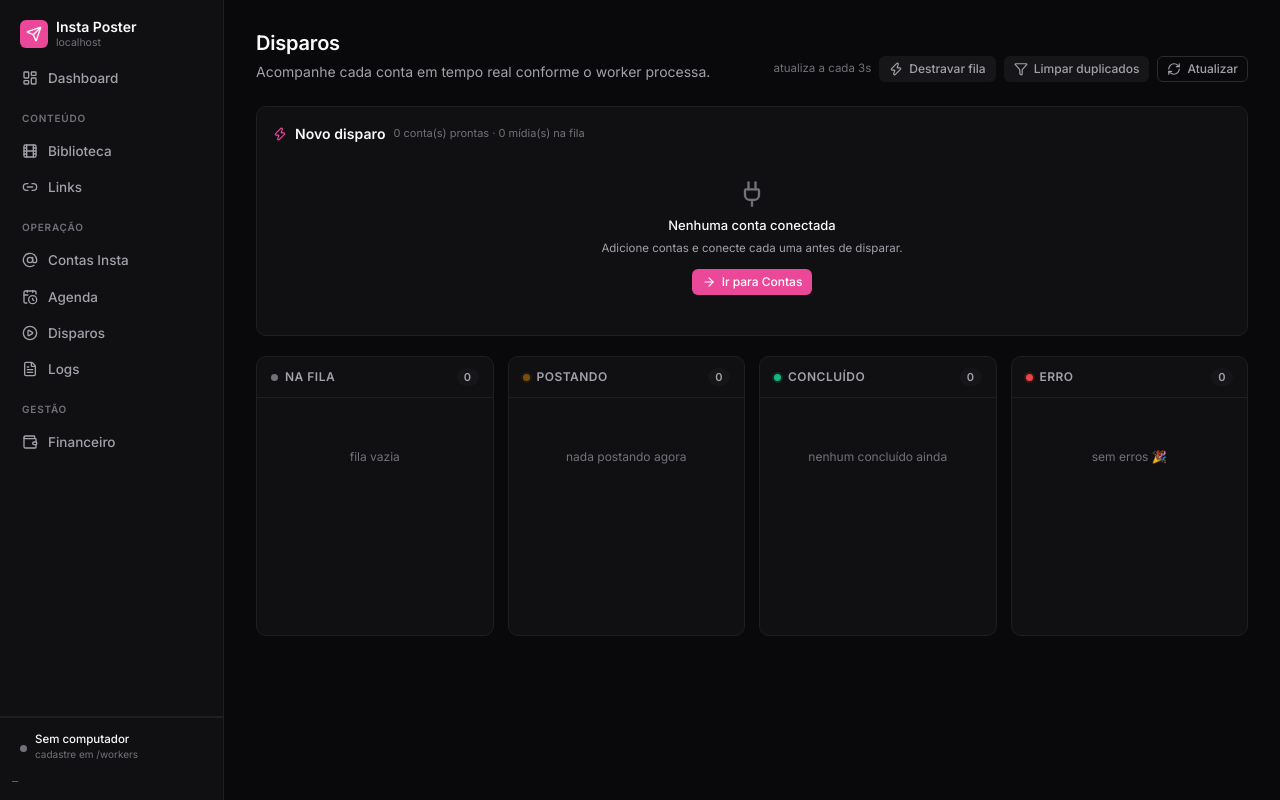
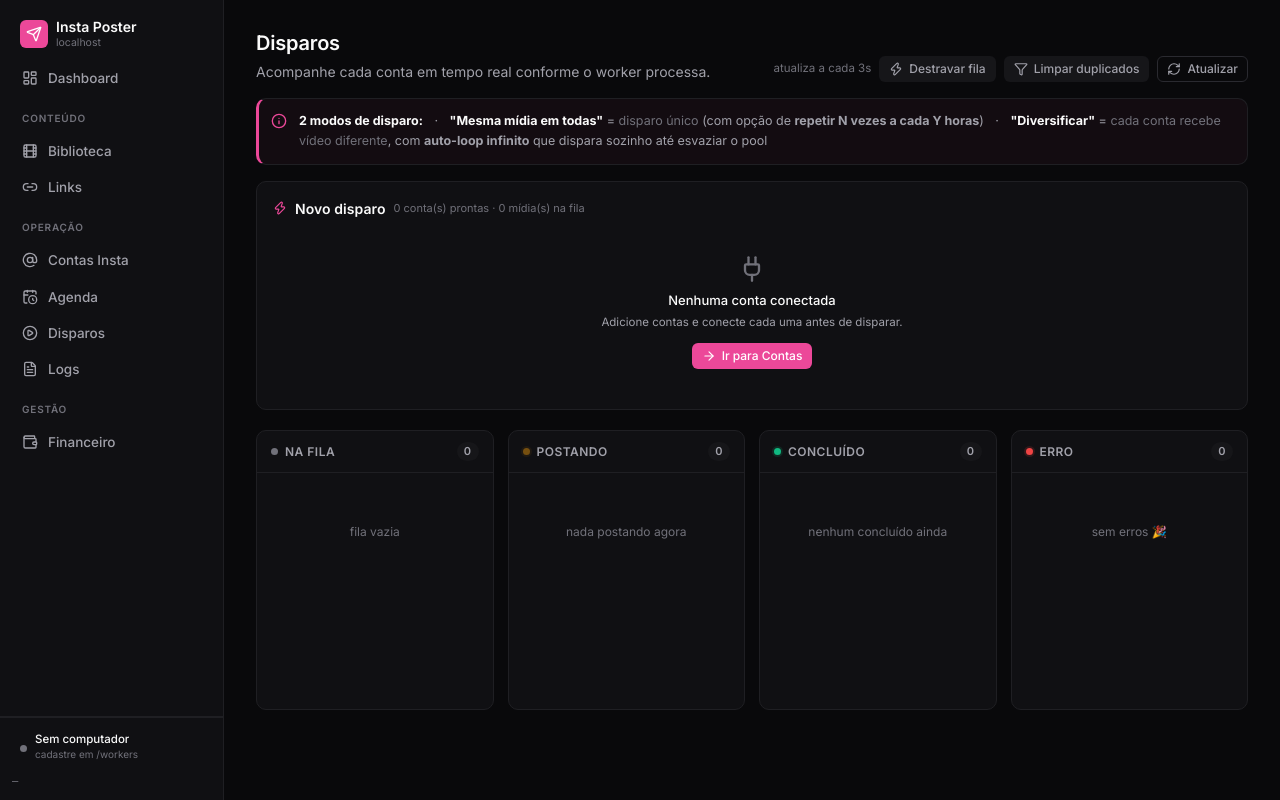
Before and after one commit to contatoheavenmkt-spec/instapost, a Python web app: template web/templates/jobs.html in a window 1280 px wide. Run offline with Jinja, Linux system fonts and the light colour scheme; the template is opened without the code that fills it, so the values that code supplies are empty; some libraries are stand-ins or nearby versions.

Commit message:
feat: repeticao no disparo manual + banner UX + badge ATIVO no auto-loop
USUARIO CONFUSO: clicou em "Disparar" na aba "Mesma midia em todas"
esperando que repetisse sozinho. Mas essa aba e ONE-SHOT. Auto-loop
fica na aba "Diversificar" e ele nao tinha ativado o toggle.

3 melhorias UX:

1. BANNER NO TOPO DE /disparos:
   Texto explicativo claro:
   - "Mesma midia em todas" = disparo unico (com opcao de repetir N vezes)
   - "Diversificar" = cada conta video diferente + auto-loop infinito

2. CAMPO "REPETIR ESSE DISPARO" NA ABA MESMA MIDIA:
   - Checkbox "Repetir esse disparo automaticamente"
   - Campo "X vezes" (2-20)
   - Campo "a cada Y horas" (0.5-72, step 0.5)
   - Quando ativo: dispara 1x agora + cria N-1 agendamentos via /api/schedules
   - Reusa sistema de schedules existente (sem novo backend)
   - Resumo ao vivo: "3 disparos em ~2h total"
   - Toast final: "X jobs criados agora + N agendados ao longo de Yh"

3. BADGE ATIVO/INATIVO GRANDE no card auto-loop:
   - Estado ATIVO: badge verde + dot pulse + "ATIVO - repetindo sozinho"
     + background do card vira verde claro
   - Estado INATIVO: badge cinza "INATIVO (clique no toggle pra ligar)"
   - Estado COMPLETO: "✓ Pool completo"
   - Atualiza tempo real conforme abre a aba

Agora user nao consegue mais "achar que vai repetir" sem se dar conta.

```diff
--- a/web/templates/jobs.html
+++ b/web/templates/jobs.html
@@ -36,7 +36,7 @@
   details.acc-picker > summary::marker { display: none; }
 </style>
 
-<div class="flex items-end justify-between mb-6">
+<div class="flex items-end justify-between mb-4">
   <div>
     <h1 class="h-page">Disparos</h1>
     <p class="text-sm text-soft mt-1">Acompanhe cada conta em tempo real conforme o worker processa.</p>
@@ -50,6 +50,18 @@
       <i data-lucide="filter" class="icon"></i> Limpar duplicados
     </button>
     <button class="btn btn-ghost btn-sm" onclick="loadKanban(true)"><i data-lucide="refresh-cw" class="icon"></i> Atualizar</button>
+  </div>
+</div>
+
+<!-- Banner explicativo das 2 abas -->
+<div class="surface p-3 mb-4 flex gap-3 items-start" style="border-left: 3px solid var(--accent); background: rgba(236,72,153,.04)">
+  <i data-lucide="info" style="width:16px;height:16px;color:var(--accent);margin-top:2px;flex-shrink:0"></i>
+  <div class="text-[12.5px] text-soft leading-relaxed">
+    <strong class="text-[var(--text)]">2 modos de disparo:</strong>
+    <span class="mx-2">·</span>
+    <strong class="text-[var(--text)]">"Mesma mídia em todas"</strong> = <span class="text-muted">disparo único</span> (com opção de <strong>repetir N vezes a cada Y horas</strong>)
+    <span class="mx-2">·</span>
+    <strong class="text-[var(--text)]">"Diversificar"</strong> = <span class="text-muted">cada conta recebe vídeo diferente</span>, com <strong>auto-loop infinito</strong> que dispara sozinho até esvaziar o pool
   </div>
 </div>
 
@@ -118,7 +130,24 @@
         <input type="checkbox" name="use_server" class="check" />
         Usar servidor (post.py legado — serial)
       </label>
-      <div class="ml-auto text-[11px] text-muted">Worker: cria 1 job por conta. Servidor: roda o post.py em sequência.</div>
+    </div>
+
+    <!-- Repetir disparo -->
+    <div class="col-span-12 surface-2 p-3 rounded mt-2">
+      <label class="flex items-center gap-2 cursor-pointer text-[13px]">
+        <input type="checkbox" id="repeat-enabled" class="check" onchange="toggleRepeatFields()" />
+        <i data-lucide="repeat" style="width:13px;height:13px;color:var(--accent)"></i>
+        <strong>Repetir esse disparo automaticamente</strong>
+        <span class="text-muted text-[11.5px]">(sistema agenda N execuções com intervalo fixo)</span>
+      </label>
+      <div id="repeat-fields" class="hidden mt-3 flex items-center gap-2 text-[12.5px] text-soft">
+        Repetir
+        <input id="repeat-count" type="number" min="2" max="20" value="3" class="input" style="width:65px;padding:5px 8px" />
+        vezes (1 disparo inicial + N-1 agendados), a cada
+        <input id="repeat-interval" type="number" min="1" max="72" value="1" class="input" style="width:65px;padding:5px 8px" step="0.5" />
+        hora(s).
+        <span class="text-muted ml-2" id="repeat-summary">3 disparos em ~2h</span>
+      </div>
     </div>
   </form>
 
@@ -147,14 +176,17 @@
     <div id="diversified-summary" class="mt-3 text-[12px] text-muted"></div>
 
     <!-- Auto-loop -->
-    <div class="surface-2 p-3 rounded mt-4 border" style="border-color: var(--accent); border-style: dashed">
+    <div id="autoloop-card" class="surface-2 p-3 rounded mt-4 border" style="border-color: var(--accent); border-style: dashed">
       <div class="flex items-center justify-between mb-2">
-        <div>
-          <div class="text-[13px] font-medium flex items-center gap-1.5">
-            <i data-lucide="repeat" style="width:14px;height:14px;color:var(--accent)"></i>
-            Postar sozinho até finalizar (auto-loop)
+        <div class="flex items-center gap-3">
+          <div>
+            <div class="text-[13px] font-medium flex items-center gap-1.5">
+              <i data-lucide="repeat" style="width:14px;height:14px;color:var(--accent)"></i>
+              Postar sozinho até finalizar (auto-loop)
+            </div>
+            <div class="text-[11px] text-soft mt-0.5">Sistema dispara N posts por conta a cada X horas (janela 7h–22h) até acabar todos os vídeos.</div>
           </div>
-          <div class="text-[11px] text-soft mt-0.5">Sistema dispara N posts por conta a cada X horas (janela 7h–22h) até acabar todos os vídeos.</div>
+          <span id="autoloop-badge" class="badge" style="font-size:11px;padding:4px 10px">OFF</span>
         </div>
         <label class="switch">
           <input type="checkbox" id="autoloop-toggle" onchange="saveAutoLoop()" />
@@ -536,6 +568,21 @@
   }
 
   // ---- Form ----
+  // Toggle visual dos campos de repetição
+  function toggleRepeatFields() {
+    const enabled = document.getElementById('repeat-enabled').checked;
+    document.getElementById('repeat-fields').classList.toggle('hidden', !enabled);
+    updateRepeatSummary();
+  }
+  function updateRepeatSummary() {
+    const n = parseInt(document.getElementById('repeat-count').value) || 3;
+    const h = parseFloat(document.getElementById('repeat-interval').value) || 1;
+    const totalH = (n - 1) * h;
+    document.getElementById('repeat-summary').textContent = `${n} disparos em ~${totalH}h total`;
+  }
+  document.getElementById('repeat-count')?.addEventListener('input', updateRepeatSummary);
+  document.getElementById('repeat-interval')?.addEventListener('input', updateRepeatSummary);
+
   const form = document.getElementById('run-form');
   if (form) {
     form.addEventListener('submit', async (e) => {
@@ -546,6 +593,9 @@
       const useServer = fd.get('use_server') === 'on';
       const skipDup = fd.get('skip_duplicates') === 'on';
       const kindOverride = fd.get('kind_override') || null;  // "reel" | "story" | null
+      const repeatEnabled = document.getElementById('repeat-enabled')?.checked;
+      const repeatCount = Math.max(1, Math.min(20, parseInt(document.getElementById('repeat-count')?.value) || 1));
+      const repeatIntervalH = Math.max(0.5, Math.min(72, parseFloat(document.getElementById('repeat-interval')?.value) || 1));
       if (!video) { toast('Escolha uma mídia', 'error'); return; }
 
       try {
@@ -570,13 +620,42 @@
           const r = await api('/api/remote-jobs', { method: 'POST', body: JSON.stringify(payload) });
           const created = r.count || 0;
           const skipped = (r.skipped || []).length;
+
+          // Se REPETIR ativo, agenda N-1 execuções futuras
+          let scheduledCount = 0;
+          if (repeatEnabled && repeatCount > 1) {
+            const acc = (accountMode === '__all_worker__') ? null : accountMode;
+            for (let i = 1; i < repeatCount; i++) {
+              const when = new Date(Date.now() + i * repeatIntervalH * 3600 * 1000);
+              try {
+                await api('/api/schedules', {
+                  method: 'POST',
+                  body: JSON.stringify({
+                    video,
+                    account: acc,
+                    scheduled_at: when.toISOString().slice(0, 19),  // ISO sem ms
+                  }),
+                });
+                scheduledCount++;
+              } catch (se) {
+                console.error(`Agendamento ${i+1} falhou: ${se.message}`);
+              }
+            }
+          }
+
+          // Toast com info COMPLETA
+          let msg = '';
           if (skipped > 0 && created === 0) {
-            // Pulou TODAS — mostra alerta forte
-            toast(`⚠ NADA foi pra fila: ${skipped} conta(s) puladas porque já postaram essa mídia. Desmarca "Pular contas..." pra forçar.`, 'error');
-          } else if (skipped > 0) {
-            toast(`${created} job(s) criados. ${skipped} pulada(s) (já postaram).`, 'success');
+            msg = `⚠ NADA foi pra fila: ${skipped} pulada(s). Desmarca "Pular contas..." pra forçar.`;
+            toast(msg, 'error');
           } else {
-            toast(`${created} job(s) criados`, 'success');
+            msg = `${created} job(s) criados agora`;
+            if (skipped > 0) msg += ` · ${skipped} pulada(s)`;
+            if (scheduledCount > 0) {
+              const totalH = (repeatCount - 1) * repeatIntervalH;
+              msg += ` · ${scheduledCount} repetição(ões) agendada(s) ao longo de ~${totalH}h`;
+            }
+            toast(msg, 'success');
           }
           loadKanban();
         }
@@ -641,6 +720,22 @@
       document.getElementById('autoloop-interval').value = s.interval_hours || 6;
       document.getElementById('autoloop-max').value = s.max_per_account || 1;
       document.getElementById('autoloop-kind').value = s.kind_filter || 'all';
+      // Badge visual grande
+      const badge = document.getElementById('autoloop-badge');
+      const card = document.getElementById('autoloop-card');
+      if (s.enabled) {
+        badge.className = 'badge badge-success';
+        badge.innerHTML = '<span class="dot dot-success dot-pulse" style="margin-right:5px"></span>ATIVO — repetindo sozinho';
+        if (card) card.style.background = 'rgba(16,185,129,0.04)';
+      } else if (s.completed_at) {
+        badge.className = 'badge badge-neutral';
+        badge.textContent = '✓ Pool completo';
+        if (card) card.style.background = '';
+      } else {
+        badge.className = 'badge badge-neutral';
+        badge.textContent = 'INATIVO (clique no toggle pra ligar)';
+        if (card) card.style.background = '';
+      }
       const status = document.getElementById('autoloop-status');
       let txt = '';
       if (s.completed_at && !s.enabled) {
```
